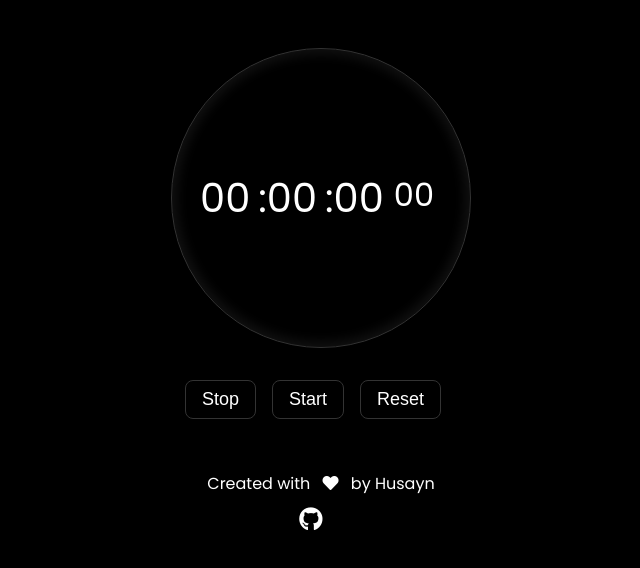
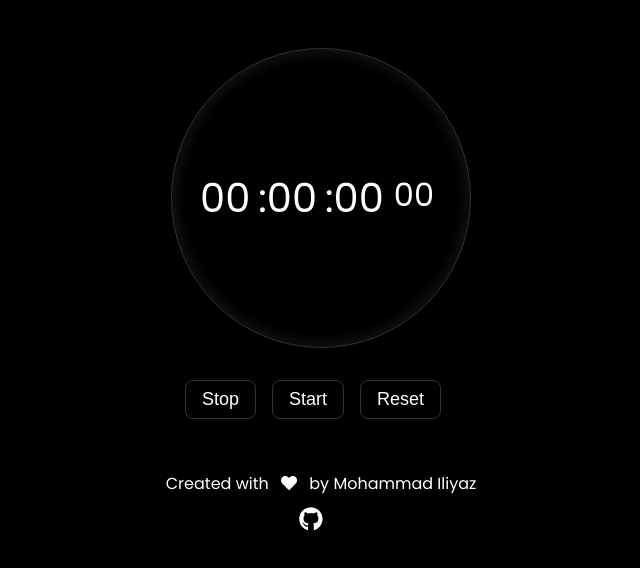
Before and after one commit to MGMohammad-Iliyaz/MGMohammad-Iliyaz, a website: page Stopwatch-main/index.html in a window 1280 px wide. Shown: the whole page, without its empty margins (319-959 px from the left). Drawn offline with Linux system fonts and the light colour scheme.

Commit message:
Update index.html

```diff
--- a/Stopwatch-main/index.html
+++ b/Stopwatch-main/index.html
@@ -1,5 +1,7 @@
 <!DOCTYPE html>
+
 <html lang="en">
+
 <head>
     <meta charset="UTF-8">
     <meta http-equiv="X-UA-Compatible" content="IE=edge">
@@ -21,7 +23,7 @@
         </div>
     </div>
     <div class="footer">
-        <p>Created with <i class="fas fa-heart"></i> by Husayn</p>
+        <p>Created with <i class="fas fa-heart"></i> by Mohammad Iliyaz</p>
        <div class="social">
         <a href=" https://github.com/mgmohammad-iliyaz/mgmohammad-iliyaz.git"> <i class="fab fa-github"></i></a>
         <a href="https://www.linkedin.com/in/mg-mohammad-iliyaz-a88881252 "> <i class="fab fa-linkdin"></i></a>
```
